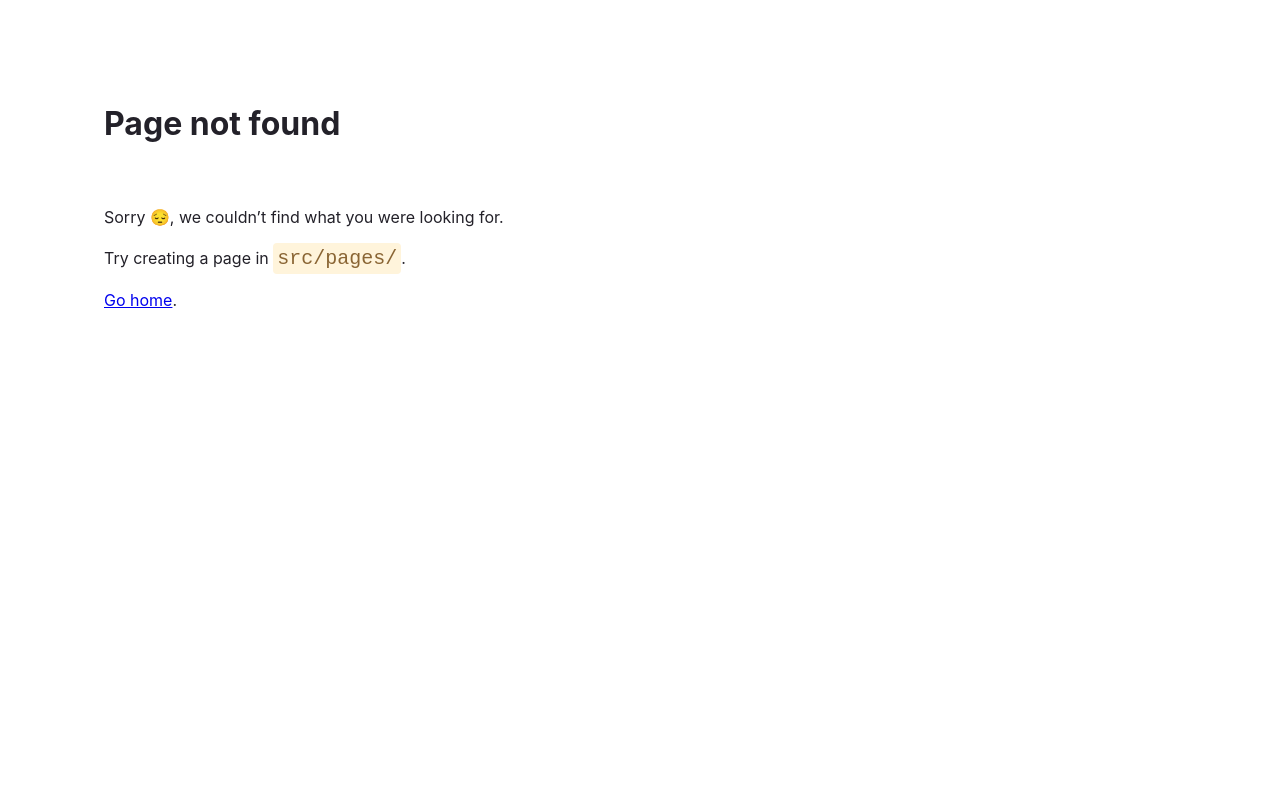
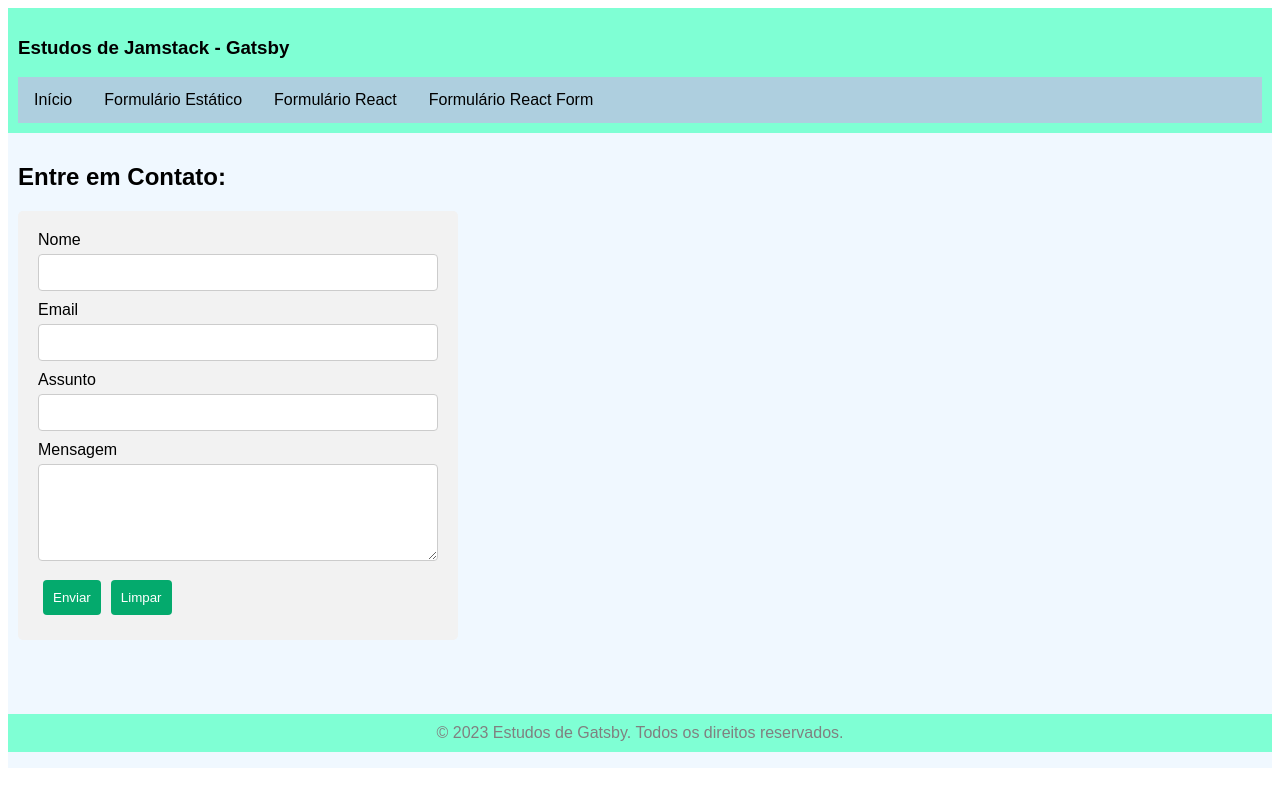
Before and after one commit to armeniocardoso/jamstack_006, a Gatsby site: page /pagina3 in a window 1280 px wide. Before the commit this address had no page. Built offline with nearby package versions, Linux system fonts and the light colour scheme; Gatsby itself is replaced by a stand-in of ours.

Commit message:
Formulario React Form

```diff
--- a/package.json
+++ b/package.json
@@ -17,6 +17,7 @@
   "dependencies": {
     "gatsby": "^5.12.4",
     "react": "^18.2.0",
-    "react-dom": "^18.2.0"
+    "react-dom": "^18.2.0",
+    "react-hook-form": "^7.47.0"
   }
 }
--- a/src/components/layout.js
+++ b/src/components/layout.js
@@ -12,6 +12,7 @@ export default function Layout({ children }) {
                     <Link to="/">Início</Link>
                     <Link to="/pagina1">Formulário Estático</Link>
                     <Link to="/pagina2">Formulário React</Link>
+                    <Link to="/pagina3">Formulário React Form</Link>
                 </nav>
             </div>
             <div className="main">
--- /dev/null
+++ b/src/pages/pagina3.js
@@ -0,0 +1,78 @@
+import * as React from "react"
+import { useForm } from "react-hook-form";
+import Layout from "../components/layout"
+
+const Pagina3 = () => {
+
+  const { register, handleSubmit, formState: { errors }} = useForm();
+
+  const encode = (data) => {
+    return Object.keys(data)
+      .map(key => encodeURIComponent(key) + "=" + encodeURIComponent(data[key]))
+      .join("&");
+  }
+
+  const onSubmit = dados => {
+    fetch("/", {
+      method: "POST",
+      headers: { "Content-Type": "application/x-www-form-urlencoded" },
+      body: encode({ "form-name": "form_react_form", ...dados })
+    }).then(() => {
+      alert("Em breve daremos um retorno do seu contato. Obrigado!");
+    }).catch(error => alert(error));
+    console.log(encode({ "form-name": "form_react_form", ...dados }));
+  };
+
+  return (
+    <Layout>
+      <h2>Entre em Contato:</h2>
+      <div className="container">
+        <form name="form_react" method="post" onSubmit={handleSubmit(onSubmit)}
+          data-netlify="true" data-netlify-honeypot="bot-field">
+
+          <input type="hidden" name="form-name" value="form_estatico" />
+          <label>
+            Nome
+            <input type="text" name="nome" {...register("nome", { required: true, maxLength: 20 })} />
+            {errors.nome && errors.nome.type === "required" && (
+              <span>&nbsp;Nome é obrigatório.</span>
+            )}
+            {errors.nome && errors.nome.type === "maxLength" && (
+              <span>&nbsp;Nome pode ter 20 caracteres no máximo.</span>
+            )}
+          </label>
+          <label>
+            Email
+            <input type="email" name="email" {...register("email", {
+              required: true,
+              pattern: /^(([^<>()[\]\\.,;:\s@"]+(\.[^<>()[\]\\.,;:\s@"]+)*)|(".+"))@((\[[0-9]{1,3}\.[0-9]{1,3}\.[0-9]{1,3}\.[0-9]{1,3}\])|(([a-zA-Z\-0-9]+\.)+[a-zA-Z]{2,}))$/
+            })} />
+            {errors.email && errors.email.type === "required" && (
+              <span>&nbsp;Email é obrigatório.</span>
+            )}
+            {errors.email && errors.email.type === "pattern" && (
+              <span>&nbsp;Email inválido.</span>
+            )}
+          </label>
+          <label>
+            Assunto
+            <input type="text" name="assunto" {...register("assunto", { required: true, maxLength: 100 })} />
+            {errors.nome && errors.nome.type === "maxLength" && (
+              <span>&nbsp;Nome pode ter 100 caracteres no máximo.</span>
+            )}
+          </label>
+          <label>
+            Mensagem
+            <textarea name="mensagem" rows="5" {...register("mensagem")} />
+          </label>
+          <input type="submit" value="Enviar" />
+          <input type="reset" value="Limpar" />
+        </form>
+      </div>
+    </Layout>
+  )
+}
+
+export default Pagina3
+
+export const Head = () => <title>Formulário React Form</title>
```
Also changed, not shown: 1 other file.
